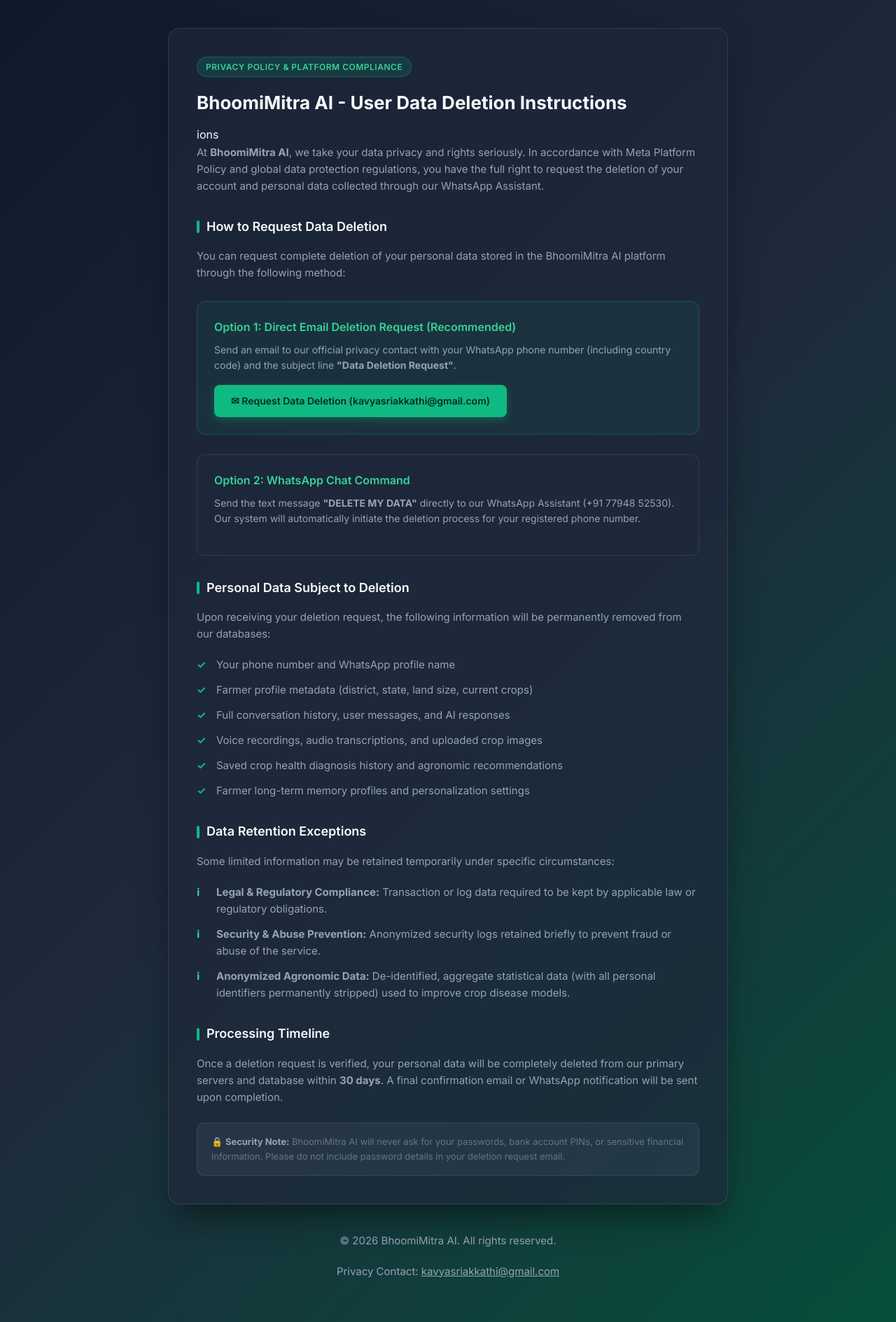
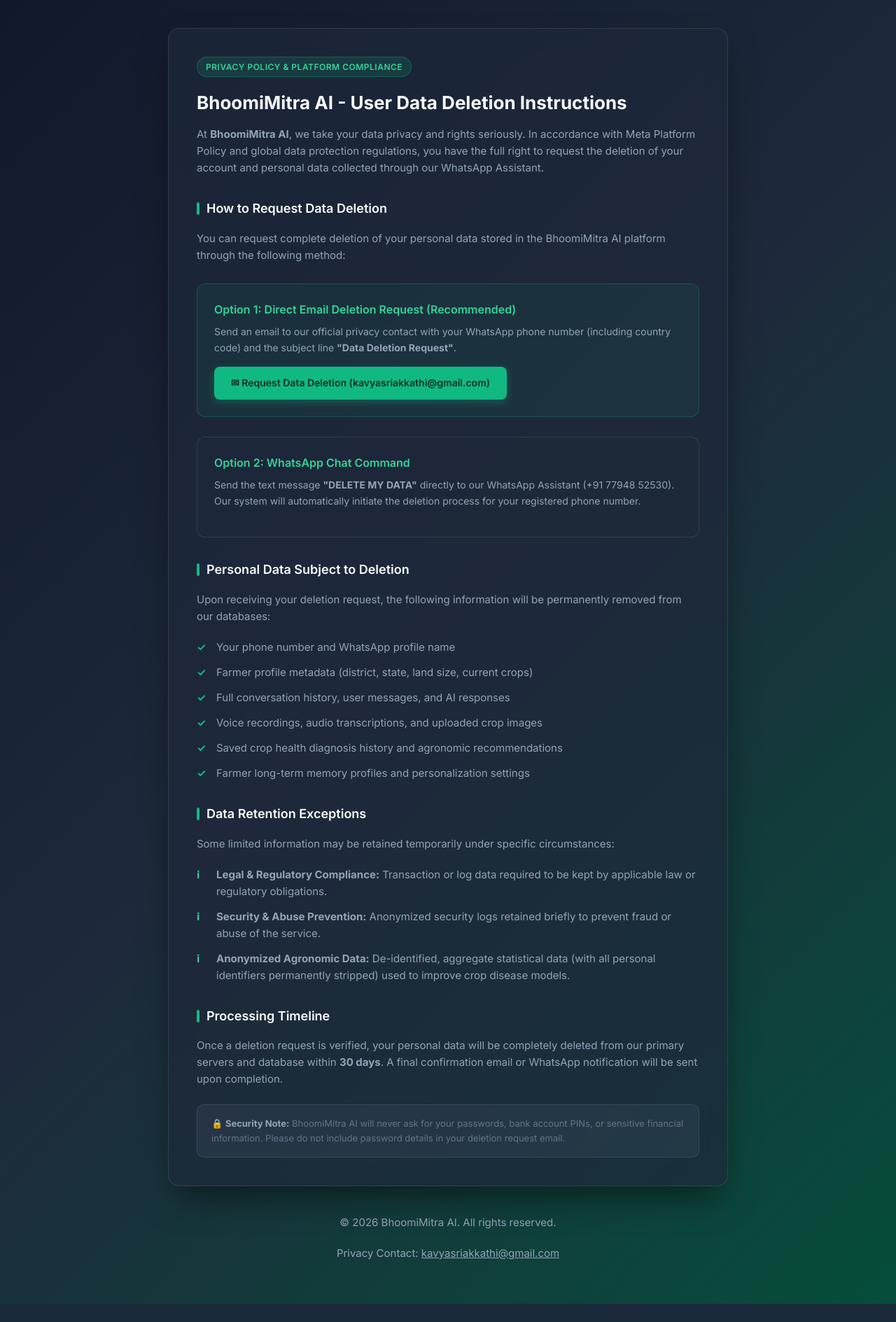
Before and after one commit to kavyasriakkathi/BhoomiMitraAI, a FastAPI app: page /data-deletion in a window 1280 px wide. Shown: the part 124-2013 px from the top of the page at 70% size. After the commit the page ends 1987 px from the top, so only its background shows below. Run offline with FastAPI, Linux system fonts and the light colour scheme.

Commit message:
Fix data deletion page HTML

```diff
--- a/templates/data-deletion.html
+++ b/templates/data-deletion.html
@@ -278,7 +278,7 @@
         <!-- Main Content Card -->
         <main class="card">
             <span class="badge">Privacy Policy & Platform Compliance</span>
-            <h1>BhoomiMitra AI - User Data Deletion Instructions</h1>ions</h1>
+            <h1>BhoomiMitra AI - User Data Deletion Instructions</h1>
 
             <p>
                 At <strong>BhoomiMitra AI</strong>, we take your data privacy and rights seriously. In accordance with Meta Platform Policy and global data protection regulations, you have the full right to request the deletion of your account and personal data collected through our WhatsApp Assistant.
```
